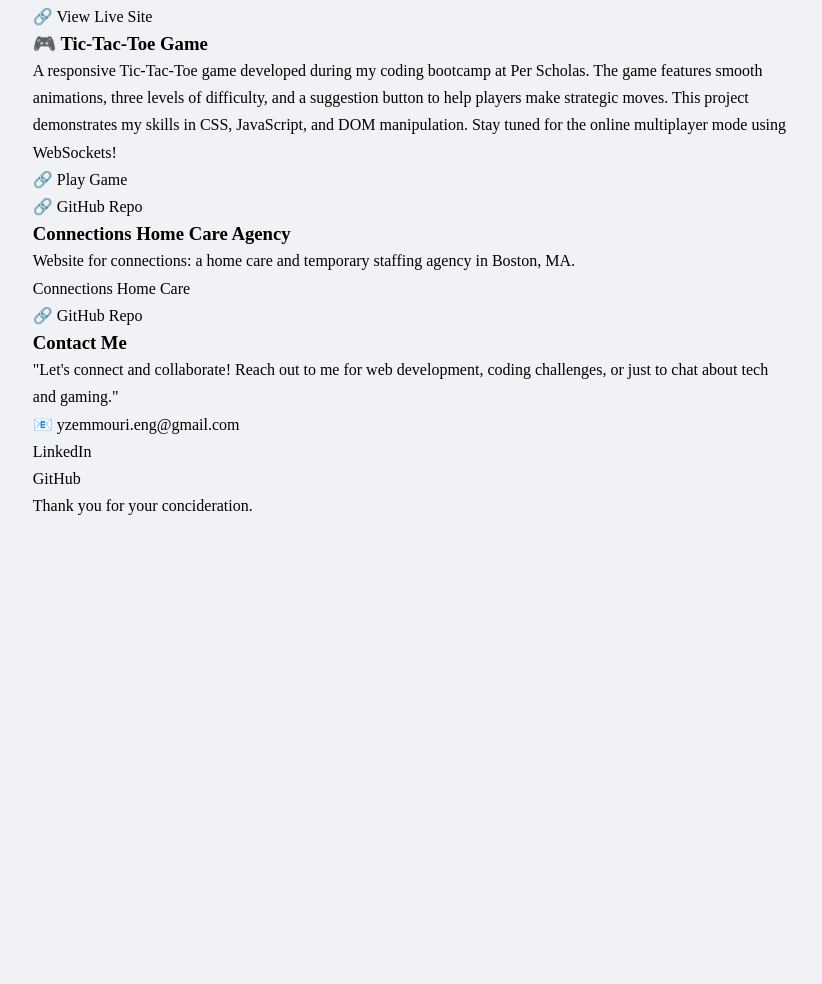
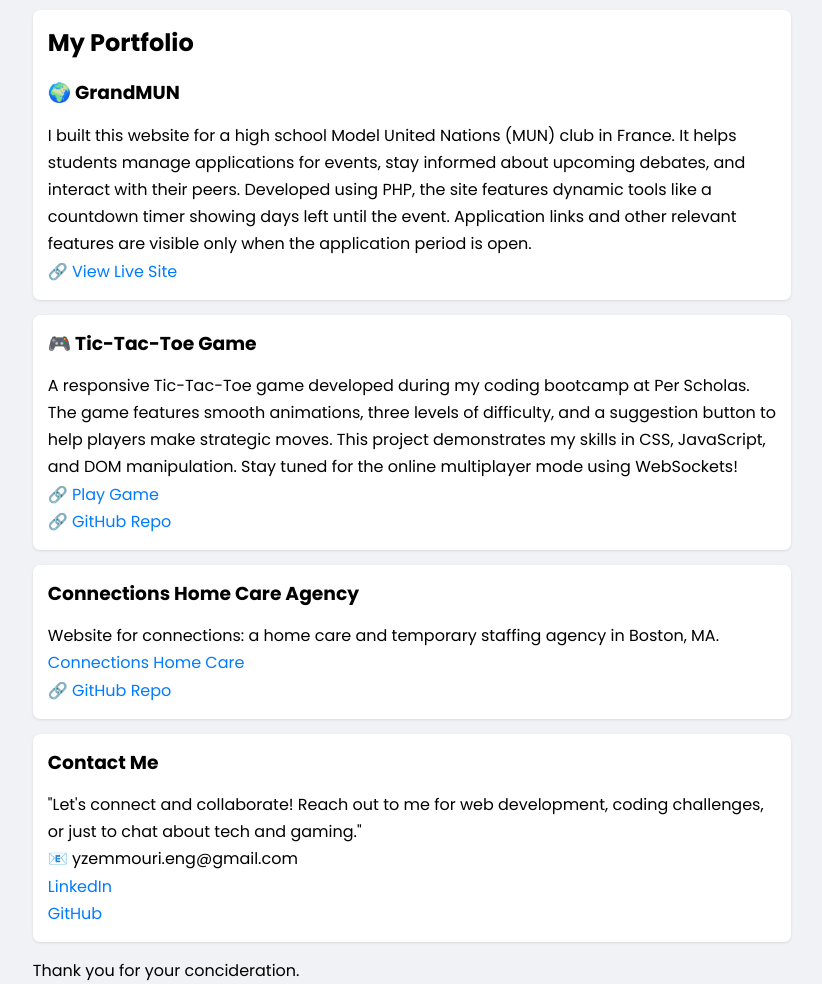
Before and after one commit to yasZemmouri/portfolio24, a plain HTML site: page index.html in a window 1280 px wide. Shown: the part 726-1710 px from the top of the page, without its empty margins (228-1050 px from the left). Before the commit the page ends 1246 px from the top, so only its background shows below. Drawn offline with Linux system fonts and the light colour scheme.

Commit message:
css .post class, .post a tag, google font poppins

```diff
--- a/index.html
+++ b/index.html
@@ -4,6 +4,10 @@
     <meta charset="UTF-8">
     <meta name="viewport" content="width=device-width, initial-scale=1.0">
    <link rel="stylesheet" href="style.css">
+   <link rel="preconnect" href="https://fonts.googleapis.com">
+    <link rel="preconnect" href="https://fonts.gstatic.com" crossorigin>
+    <link href="https://fonts.googleapis.com/css2?family=Poppins:ital,wght@0,100;0,200;0,300;0,400;0,500;0,600;0,700;0,800;0,900;1,100;1,200;1,300;1,400;1,500;1,600;1,700;1,800;1,900&display=swap" rel="stylesheet">
+
     <!-- Google tag (gtag.js) -->
     <script async src="https://www.googletagmanager.com/gtag/js?id=G-FMQ2D6PJG7"></script>
     <script>
@@ -28,7 +32,8 @@
     </header>
     <main class="container">
         <h1>&#127875; Yassine Zemmouri</h1>
-
+        <section class="post">
+            <h2>Vibes</h2>
             <p>&#128204;<br>
                 Building code that won't turn against humanity… unless Skynet offers me a better deal! &#x1F60F;</p>
             <p> &#128172;<br>
@@ -36,6 +41,9 @@
                 web apps that look and perform great &#128640;. </p>
                 <p>Always on the lookout for new challenges &#129504;, &#129309; collaborations,
                 and technologies to experiment with.  &#128171;</p>
+        </section>
+
+
 
     <section class="post">
         <h2>My Portfolio</h2>
@@ -44,26 +52,26 @@
         <p><a href="https://grandmun.fr/" target="_blank" rel="noopener noreferrer">🔗 View Live Site</a></p>
     </section>
 
-    <div class="post">
+    <section class="post">
         <h3>&#127918; Tic-Tac-Toe Game</h3>
         <p>A responsive Tic-Tac-Toe game developed during my coding bootcamp at Per Scholas. The game features smooth animations, three levels of difficulty, and a suggestion button to help players make strategic moves. This project demonstrates my skills in CSS, JavaScript, and DOM manipulation. Stay tuned for the online multiplayer mode using WebSockets!</p>
         <p><a href="https://yaszemmouri.github.io/mod1-project-tictactoe/" target="_blank" rel="noopener noreferrer">🔗 Play Game</a></p>
         <p><a href="https://github.com/yasZemmouri/mod1-project-tictactoe" target="_blank" rel="noopener noreferrer">🔗 GitHub Repo</a></p>
-    </div>
-    <div class="post">
+    </section>
+    <section class="post">
         <h3>Connections Home Care Agency</h3>
         <p>Website for connections: a home care and temporary staffing agency in Boston, MA.</p>
         <p><a href="https://connectionstempstaffers.com/" target="_blank" rel="noopener noreferrer">Connections Home Care</a></p>
         <p><a href="https://github.com/yasZemmouri/connectionstempstaffing" target="_blank" rel="noopener noreferrer">🔗 GitHub Repo</a></p>
-    </div>
+    </section>
 
-    <div class="post">
+    <section class="post">
         <h3><i class="fas fa-user"></i> Contact Me</h3>
         <p>"Let's connect and collaborate! Reach out to me for web development, coding challenges, or just to chat about tech and gaming."</p>
         <p>&#128231; yzemmouri.eng@gmail.com</p>
         <p><i class="fab fa-linkedin"></i> <a href="https://www.linkedin.com/in/yzemmouri-eng/" target="_blank" rel="noopener noreferrer">LinkedIn</a></p>
         <p><i class="fab fa-github"></i> <a href="https://github.com/yasZemmouri" target="_blank" rel="noopener noreferrer">GitHub</a></p>
-    </div>
+    </section>
 
      <p>Thank you for your concideration.</p>
     </main>
--- a/style.css
+++ b/style.css
@@ -9,6 +9,7 @@
     box-sizing: border-box;
     font-size: 62.5%;
     --background-color: #F0F2F5;
+    --font-default: 'Poppins', sans-serif;
 }
 
 body {
@@ -16,11 +17,16 @@ body {
     font-size: 1.6em;
     line-height: 1.7em;
     background-color: var(--background-color);
+    font-family: var(--font-default);
 }
 a {
     color: inherit;
     text-decoration: none;
     cursor: pointer;
+}
+h1, h2, h3{
+    line-height: 1.5em;
+    margin-bottom: 0.75em;
 }
 .container{
     max-width: 800px;
@@ -51,3 +57,16 @@ a {
     object-fit: cover; /* Ensures the image scales properly */
 
 }
+.post{
+    background-color: white;
+    border-radius: 7px;
+    padding: 15px;
+    margin-bottom: 15px;
+    box-shadow: 0 1px 3px rgba(0, 0, 0, 0.1);
+}
+.post a{
+    color: #007bff;
+}
+.post a:hover{
+    color: #0056b3;
+}
```
Lines whose indentation alone changed are shown as unchanged.
